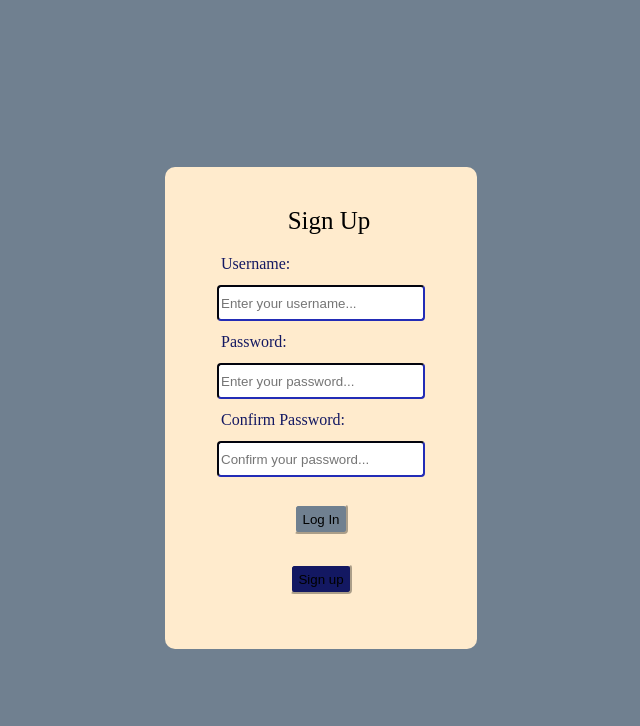
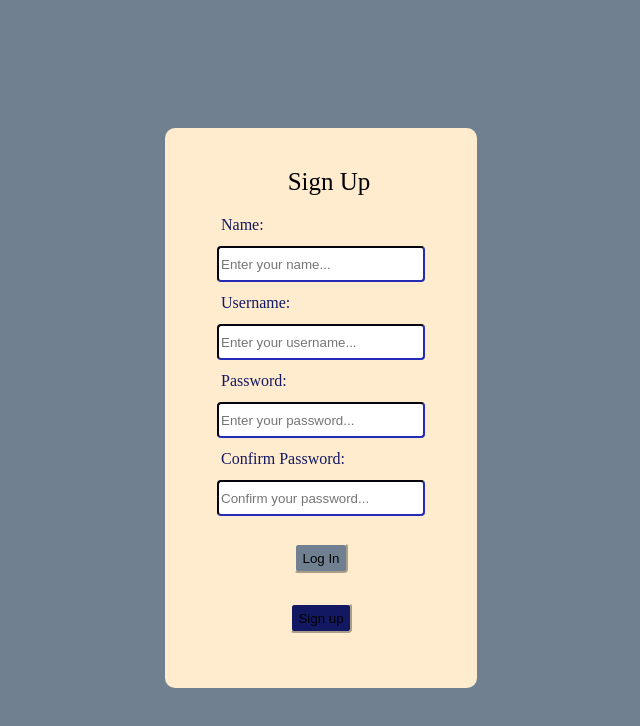
Before and after one commit to CalinFlorian7/proiect-tw, a React (Create React App) app: page / in a window 1280 px wide. Both pictures are taken after a click on the button "Sign up". Shown: the top 726 px of the page, without its empty margins (319-959 px from the left). Built offline with nearby package versions, Linux system fonts and the light colour scheme.

Commit message:
added the name input for the user when he sign up

```diff
--- a/src/pages/LogIn.js
+++ b/src/pages/LogIn.js
@@ -8,6 +8,7 @@ function LogIn() {
     const [passwordConfirmation, setPasswordConfirmation] = useState('')
     const [message, setMessage] = useState('')
     const [messageStatus, setMessageStatus] = useState('notTested')
+    const [name, setName] = useState('')
     function validateUserName() {
         const UserEmailRegex = new RegExp(/@stud\.ase\.ro$/)
         const TeacherEmailRexex = new RegExp(/@ie\.ase\.ro$/)
@@ -68,7 +69,10 @@ function LogIn() {
             setMessageStatus('notTested')
             setPasswordConfirmation('')
         } else {
-            if (username === '') {
+            if (name === '') {
+                setMessage('Please enter your name')
+                setMessageStatus('error')
+            } else if (username === '') {
                 setMessage('Please enter your username')
                 setMessageStatus('error')
             } else if (validateUserName() === false) {
@@ -133,6 +137,20 @@ function LogIn() {
                     {/* <div className="message-container">
                         <span className="message">eroare</span>
                     </div> */}
+                    {action === 'Sign Up' ? (
+                        <div className="div-password-confirmation">
+                            <span className="label-span">Name:</span>
+                            <input
+                                className="input-name"
+                                type="text"
+                                placeholder="Enter your name..."
+                                onChange={(e) => setName(e.target.value)}
+                                value={name}
+                            ></input>
+                        </div>
+                    ) : (
+                        <div></div>
+                    )}
                     <span className="label-span">Username:</span>
                     <input
                         type="text"
@@ -141,6 +159,7 @@ function LogIn() {
                         onChange={(e) => setUsername(e.target.value)}
                         value={username}
                     />
+
                     <span className="label-span">Password:</span>
                     <input
                         type="password"
```
